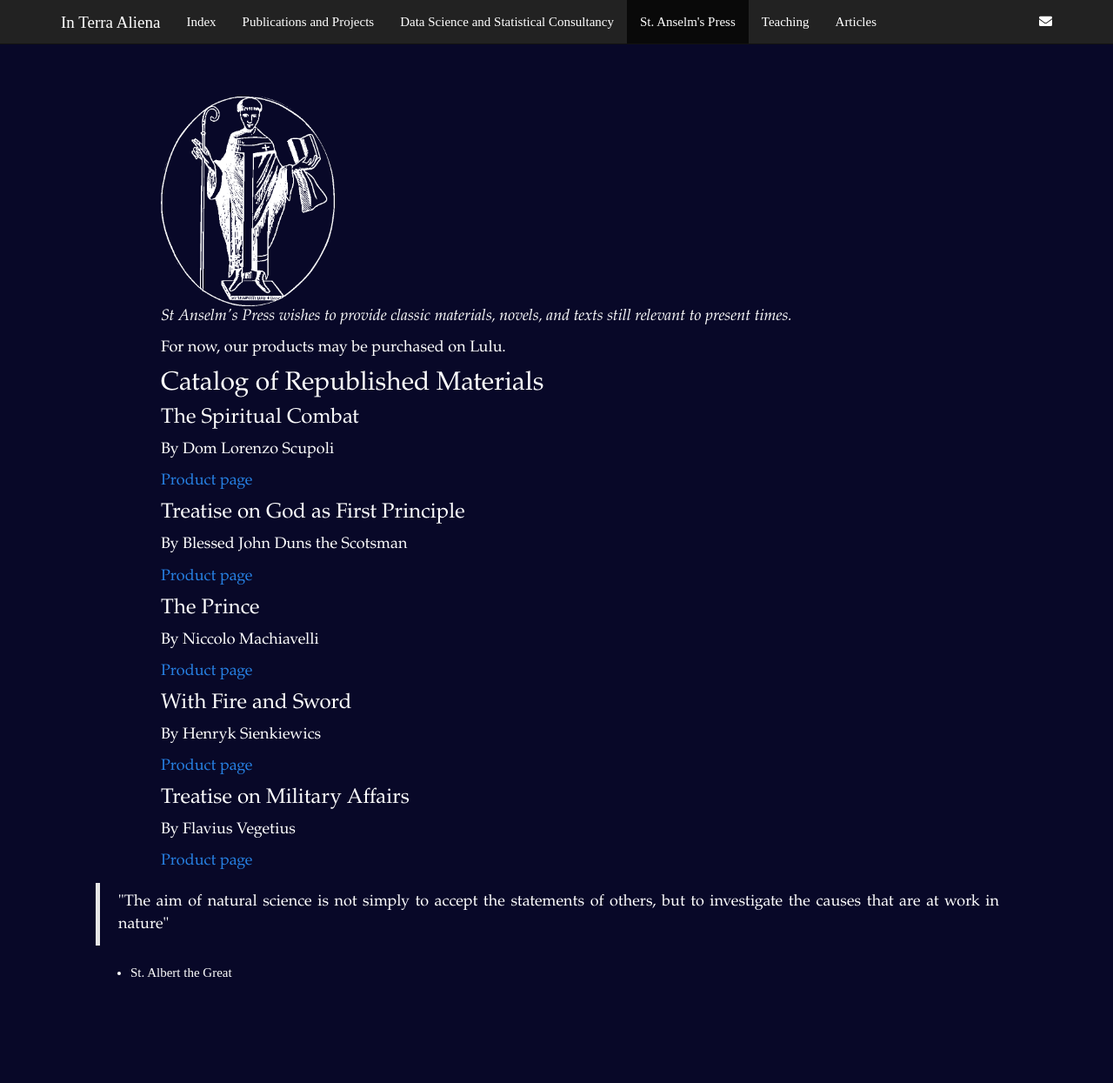
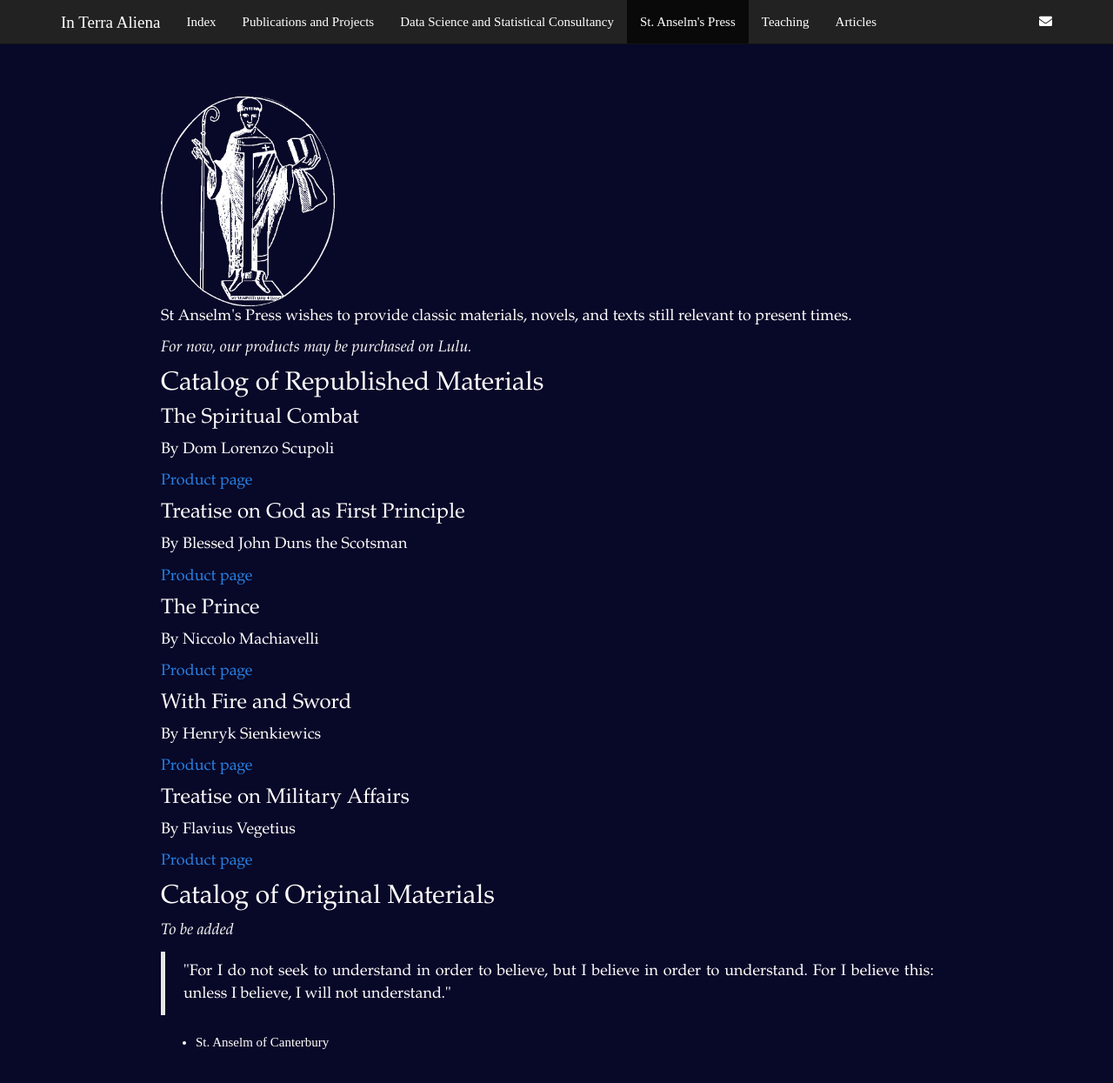
Before and after one commit to ManifoldPreacher/in-terra-aliena.github.io, a Jekyll site: the page st_anselm_press.html, which Jekyll copies as it is, in a window 1280 px wide and 1320 px high. Shown: the top 1245 px of the window at 87% size. Built offline with Jekyll 4.4.1, drawn with Linux system fonts in a browser that asks for light colours.

Commit message:
Update st_anselm_press.html

```diff
--- a/st_anselm_press.html
+++ b/st_anselm_press.html
@@ -390,20 +390,21 @@
 </div><!--/.navbar -->
 
 <div id="title" class="section level1; center">
+<img src="press_logo_white.png" alt="St Anselm's Press" width = "200" class="center">
+  <br/>
+<p>
+  St Anselm's Press wishes to provide classic materials, novels, and texts still relevant to present times.
+</p>
+</div>
 
-<img src="press_logo_white.png" alt="St Anselm's Press" width = "200" class="center"> <br />
-
-<p><em>St Anselm's Press wishes to provide classic materials, novels, and texts still relevant to present times. </em></p>
-</div>
 <div id="intro" class="section level2">
-<p>
+<p><em>
 For now, our products may be purchased on Lulu.
-</p>
+</em></p>
 </div>
 
 <div id="catalog-republished" class="section level2">
 <h2>Catalog of Republished Materials</h2>
-
 
 <div id="spiritual-combat" class="section level3">
 <h3>The Spiritual Combat</h3>
@@ -435,8 +436,6 @@
 </div>
 </div>
 
-  </div>
-
 <div id="with-fire-and-sword" class="section level3">
 <h3>With Fire and Sword</h3>
 <div id="author">
@@ -459,6 +458,13 @@
 </div>
 
 </div>
+
+
+<div id="catalog-original" class="section level2">
+<h2>Catalog of Original Materials</h2>
+  <em>
+    <p>To be added</p>
+  </em>
 </div>
 
 <html>
@@ -470,16 +476,14 @@
   <body>
   <div id="footer">
 <blockquote>
-<p>"The aim of natural science is not simply to accept the statements of others, but to investigate the causes that are at work in nature"</p>
+<p>"For I do not seek to understand in order to believe, but I believe in order to understand. For I believe this: unless I believe, I will not understand."</p>
 </blockquote>
 <ul>
-<li>St. Albert the Great</li>
+<li>St. Anselm of Canterbury</li>
 </ul>
 </div>
   </body>
 </html>
-
-
 
 </div>
 
```
